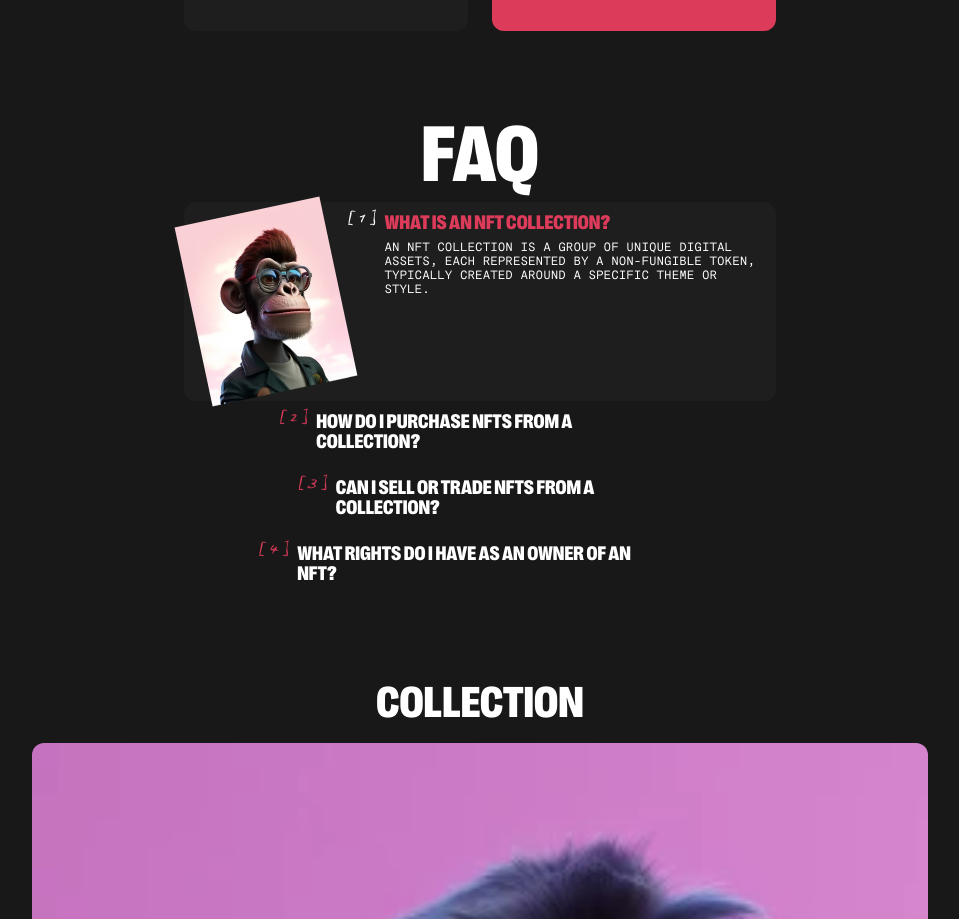
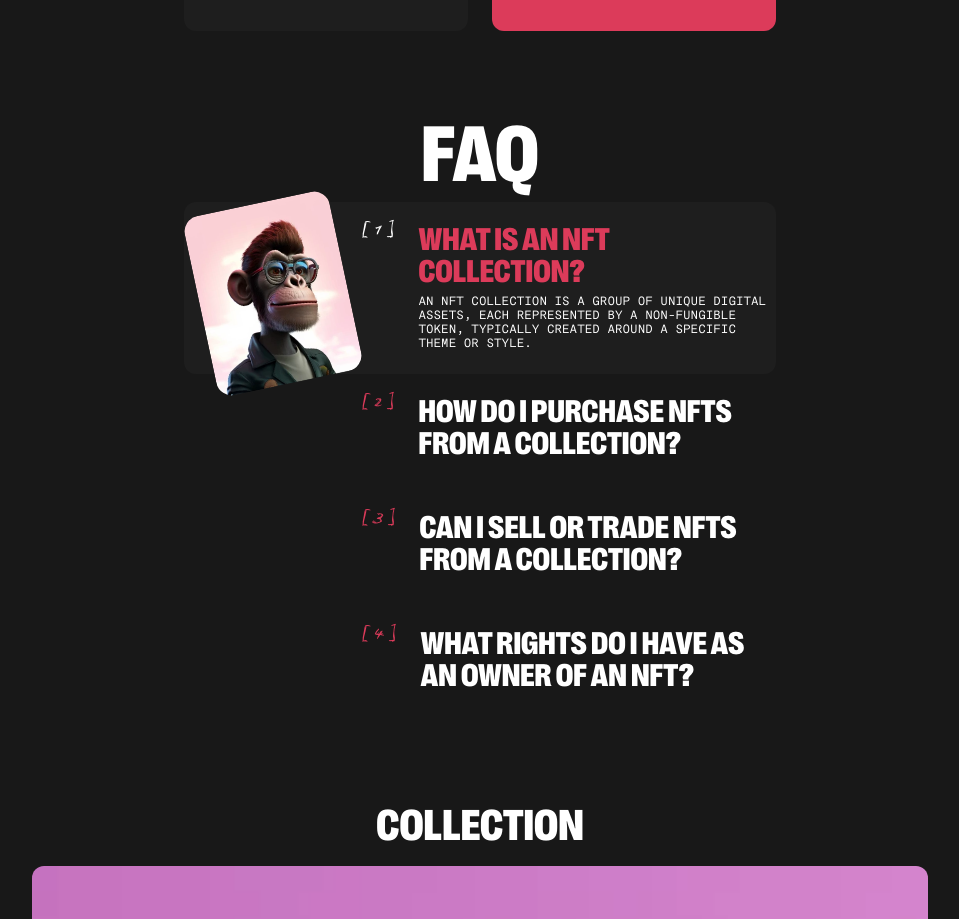
Before and after one commit to Lifuss/tt-ape-nft, a React (Vite) app: page / in a window 1280 px wide. Shown: the part 1813-2732 px from the top of the page, without its empty margins (160-1119 px from the left). Built offline with nearby package versions, Linux system fonts and the light colour scheme; a web font is replaced by a local one.

Commit message:
faq tablet responsive

```diff
--- a/src/components/Faq.jsx
+++ b/src/components/Faq.jsx
@@ -7,7 +7,7 @@ const Faq = ({ isTablet }) => {
   return (
     <section
       id="faq"
-      className="px-8 flex flex-col items-center mb-[60px] md:mb-[80px]"
+      className="px-8 md:w-[592px] md:mx-auto flex flex-col items-center md:items-center mb-[60px] md:mb-[80px]"
     >
       <h2 className="text-[44px] md:text-[80px] text-white font-black leading-[0.91] mb-[18px]">
         FAQ
@@ -15,7 +15,7 @@ const Faq = ({ isTablet }) => {
       {faqs.map((faq, index) => (
         <div
           key={index}
-          className={`p-2 rounded-xl w-[75%] md:w-[592px] flex gap-2 group ${
+          className={`p-2 md:pt-[18px] md:pb-[24px] rounded-xl w-[75%] md:w-[592px] flex  gap-2 md:gap-6 group md:relative ${
             openIndex === index && "bg-dark"
           }`}
           onClick={() => setOpenIndex(index)}
@@ -24,13 +24,13 @@ const Faq = ({ isTablet }) => {
             <img
               src={`./questions/question${index + 1}.webp`}
               alt="ape"
-              className={`w-[148px] h-[183px] transform rotate-[-12deg] transition-all duration-500 ease-in-out ${
+              className={`w-[148px] h-[183px] transform rotate-[-12deg] transition-all duration-500 ease-in-out rounded-2xl absolute top-0 left-[15px] ${
                 openIndex === index ? "max-h-64" : "max-h-0"
               }`}
             />
           )}
           <span
-            className={`font-biro  text-sm whitespace-nowrap  ${
+            className={`font-biro text-sm md:text-base whitespace-nowrap md:ml-[170px]  ${
               openIndex === index
                 ? "text-white"
                 : "text-accent group-hover:text-white"
@@ -40,7 +40,7 @@ const Faq = ({ isTablet }) => {
           </span>
           <div>
             <div
-              className={`font-bold text-xl md:w-[355px] cursor-pointer duration-150 leading-none ${
+              className={`font-bold text-xl md:text-[32px] cursor-pointer duration-150 leading-none ${
                 openIndex === index
                   ? "text-accent"
                   : "text-white group-hover:text-accent"
@@ -49,7 +49,7 @@ const Faq = ({ isTablet }) => {
               {faq.question}
             </div>
             <div
-              className={`mt-[10px] font-messina font-thin text-white text-xs uppercase transition-all duration-500 ease-in-out overflow-hidden leading-[1.17] ${
+              className={`mt-[10px] font-messina font-light text-white text-xs uppercase transition-all duration-500 ease-in-out overflow-hidden leading-[1.17] ${
                 openIndex === index ? "max-h-64" : "max-h-0"
               }`}
             >
```
